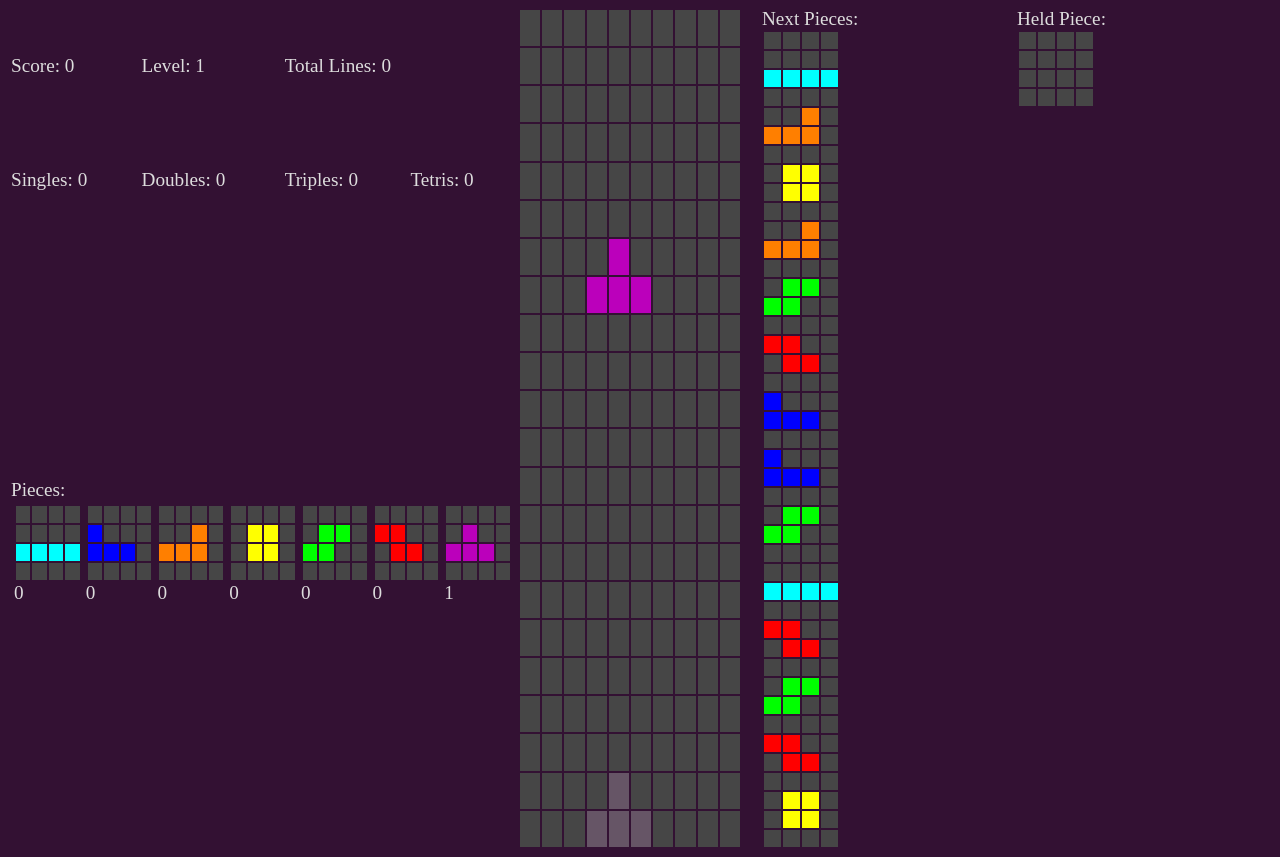
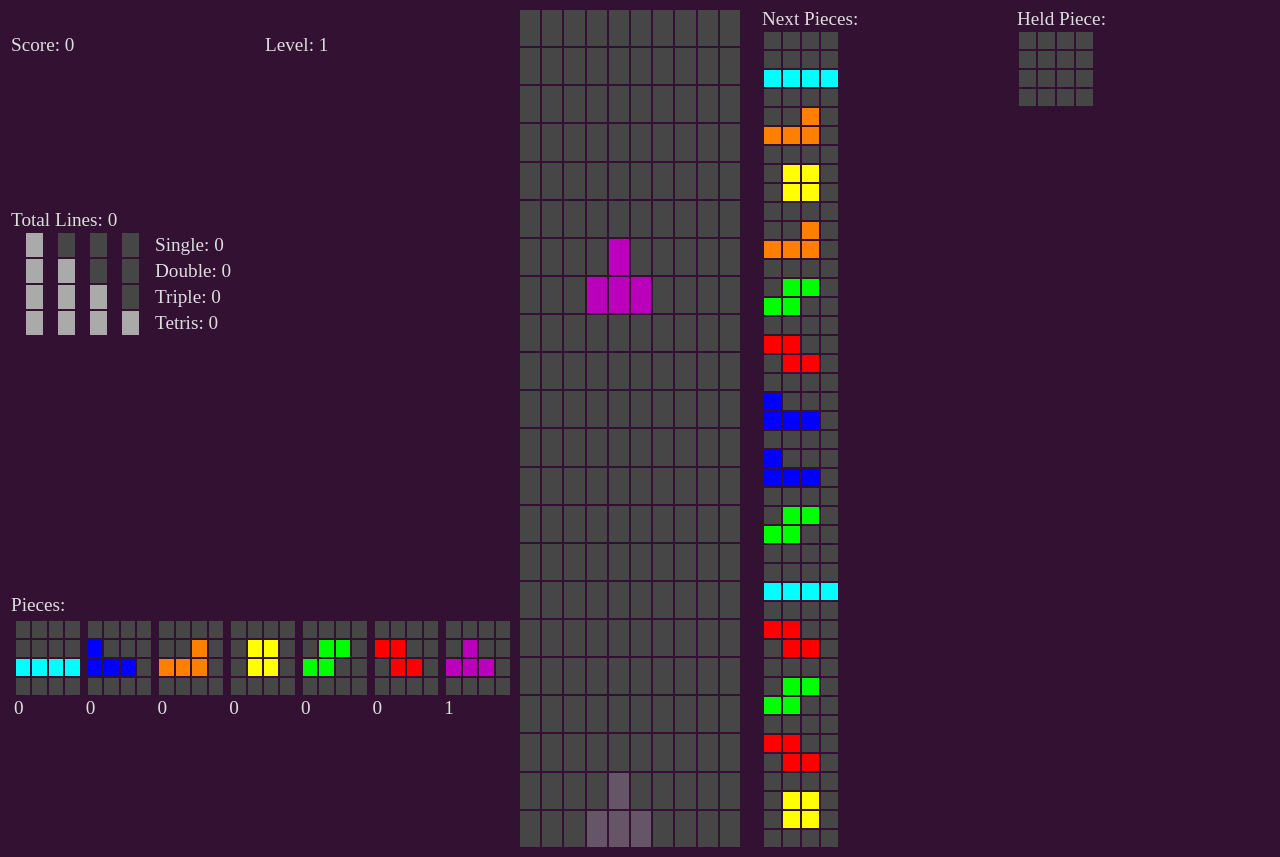
Before and after one commit to atomflunder/tetris-vue-ts, a Vue app: page / in a window 1280 px wide. Built offline with nearby package versions, Linux system fonts and the light colour scheme.

Commit message:
Add no overhang rule to piece rng Refactor inDanger function Improve line count displays

```diff
--- a/src/App.vue
+++ b/src/App.vue
@@ -160,14 +160,46 @@ onMounted(() => {
                 <tr>
                     <td>Score: {{ game.score }}</td>
                     <td>Level: {{ game.level }}</td>
-                    <td colspan="2">Total Lines: {{ game.totalLines }}</td>
                 </tr>
+
                 <tr>
-                    <td>Singles: {{ game.lineCounter[0] }}</td>
-                    <td>Doubles: {{ game.lineCounter[1] }}</td>
-                    <td>Triples: {{ game.lineCounter[2] }}</td>
-                    <td>Tetris: {{ game.lineCounter[3] }}</td>
+                    <td colspan="2">
+                        Total Lines:
+                        {{ game.totalLines }}
+                        <table class="line-table">
+                            <tr>
+                                <td class="small-block greyed-out"></td>
+                                <td class="small-block empty"></td>
+                                <td class="small-block empty"></td>
+                                <td class="small-block empty"></td>
+                                <td>Single: {{ game.lineCounter[0] }}</td>
+                            </tr>
+                            <tr>
+                                <td class="small-block greyed-out"></td>
+                                <td class="small-block greyed-out"></td>
+                                <td class="small-block empty"></td>
+                                <td class="small-block empty"></td>
+                                <td>Double: {{ game.lineCounter[1] }}</td>
+                            </tr>
+                            <tr>
+                                <td class="small-block greyed-out"></td>
+                                <td class="small-block greyed-out"></td>
+                                <td class="small-block greyed-out"></td>
+                                <td class="small-block empty"></td>
+                                <td>Triple: {{ game.lineCounter[2] }}</td>
+                            </tr>
+                            <tr>
+                                <td class="small-block greyed-out"></td>
+                                <td class="small-block greyed-out"></td>
+                                <td class="small-block greyed-out"></td>
+                                <td class="small-block greyed-out"></td>
+                                <td>Tetris: {{ game.lineCounter[3] }}</td>
+                            </tr>
+                            <tr></tr>
+                        </table>
+                    </td>
                 </tr>
+
                 <tr>
                     <td colspan="4">
                         Pieces:
@@ -281,6 +313,11 @@ onMounted(() => {
     font-size: 1.2rem;
 }
 
+.line-table {
+    border-collapse: separate;
+    border-spacing: 15px 2px;
+}
+
 .single-piece {
     color: #ddd;
     display: inline-block;
--- a/src/helpers/board.ts
+++ b/src/helpers/board.ts
@@ -66,32 +66,27 @@ export const deleteLine = (board: Board, line: number): void => {
  * Excluding the currently held piece.
  */
 export const inDanger = (board: Board, currentPiece: Piece): boolean => {
-    // Creating a copy of the board, for modifying.
-    const boardCoordinates = JSON.parse(JSON.stringify(board.GameBoard));
-
     // We only want to check the first couple of rows.
     const rowsChecked = 6;
 
-    const pieceCoordinates = getPieceCoordinates(currentPiece);
-
-    // First we set the values of the current piece to 0,
-    // because we do not want the current piece to be accounted for.
-    for (let i = 0; i < pieceCoordinates.length; i++) {
-        const coords = pieceCoordinates[i];
-
-        for (let j = 0; j < rowsChecked; j++) {
-            for (let k = 0; k < boardCoordinates[k].length; k++) {
-                if (coords[0] === j && coords[1] === k) {
-                    boardCoordinates[j][k] = 0;
-                }
+    // From: https://stackoverflow.com/questions/24943200/javascript-2d-array-indexof
+    function isItemInArray(array: Array<Array<number>>, item: Array<number>) {
+        for (let i = 0; i < array.length; i++) {
+            if (array[i][0] == item[0] && array[i][1] == item[1]) {
+                return true;
             }
         }
+        return false;
     }
 
-    // Then we check if the values are not 0, if so the player is in danger.
+    // We check if the first X rows contain any piece that is not part of the currently held piece.
     for (let i = 0; i < rowsChecked; i++) {
-        for (let j = 0; j < boardCoordinates[i].length; j++) {
-            if (boardCoordinates[i][j] !== 0) {
+        for (let j = 0; j < board.GameBoard[i].length; j++) {
+            if (
+                board.GameBoard[i][j] !== 0 &&
+                !isItemInArray(getPieceCoordinates(currentPiece), [i, j])
+            ) {
+                // If so, the player is "in danger" and we return true.
                 return true;
             }
         }
--- a/src/helpers/game.ts
+++ b/src/helpers/game.ts
@@ -25,7 +25,7 @@ export type Game = {
  */
 export const newGame = (): Game => {
     // First we have to populate the piece queue.
-    const nextPieces = getRandomPieceModern([], PIECE_BAG_SIZE);
+    const nextPieces = getRandomPieceModern([], PIECE_BAG_SIZE, true);
 
     // Taking the first piece of the queue.
     const currentPiece = nextPieces[0];
--- a/src/helpers/rng.ts
+++ b/src/helpers/rng.ts
@@ -21,7 +21,11 @@ export const getRandomPieceClassic = (nextPieces: Piece[]): Piece[] => {
 /**
  * Gets you a pseudo-random shuffled piece bag, like in modern Tetris versions.
  */
-export const getRandomPieceModern = (nextPieces: Piece[], pieceBagSize: number): Piece[] => {
+export const getRandomPieceModern = (
+    nextPieces: Piece[],
+    pieceBagSize: number,
+    firstPiece: boolean = false
+): Piece[] => {
     // We have to have at least 14 pieces in the next piece queue, for displaying them all.
     // If we do already have those we just return.
     if (nextPieces.length > 14) {
@@ -46,6 +50,18 @@ export const getRandomPieceModern = (nextPieces: Piece[], pieceBagSize: number):
 
     pieceBag = shuffle(pieceBag);
 
+    // If this is the first piece being generated, we do not want a piece that can generate an "overhang".
+    // These being the S and Z pieces, but an O piece can generate an overhang too if you draw a S/Z after.
+    // This is a feature in the Tetris Grand Master games.
+    if (firstPiece) {
+        // We just shuffle the bag until the first piece is not S, Z or O.
+        let piece = pieceBag[0];
+        while (piece.name === 'Z' || piece.name === 'S' || piece.name === 'O') {
+            pieceBag = shuffle(pieceBag);
+            piece = pieceBag[0];
+        }
+    }
+
     nextPieces.push(...pieceBag);
 
     return nextPieces;
```
